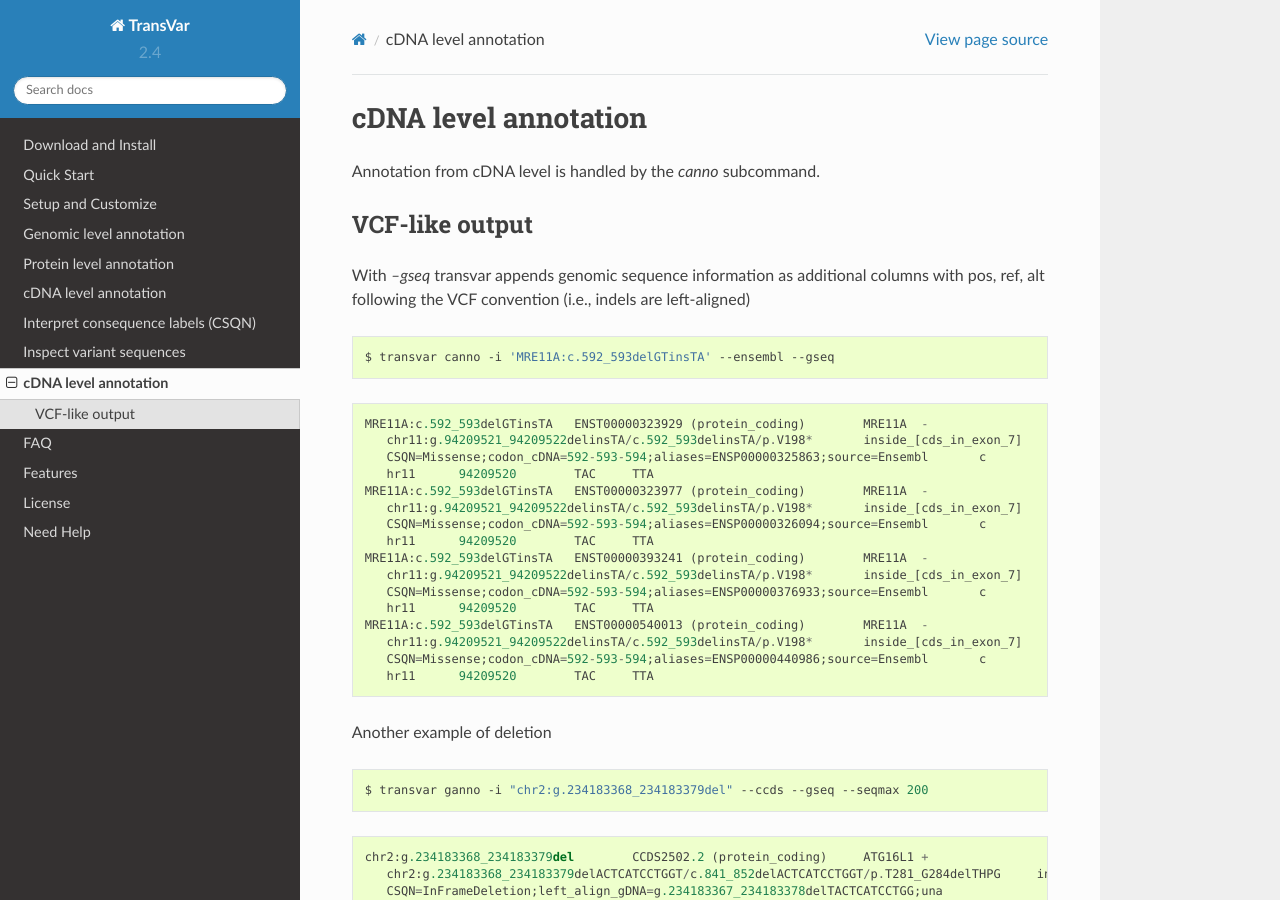
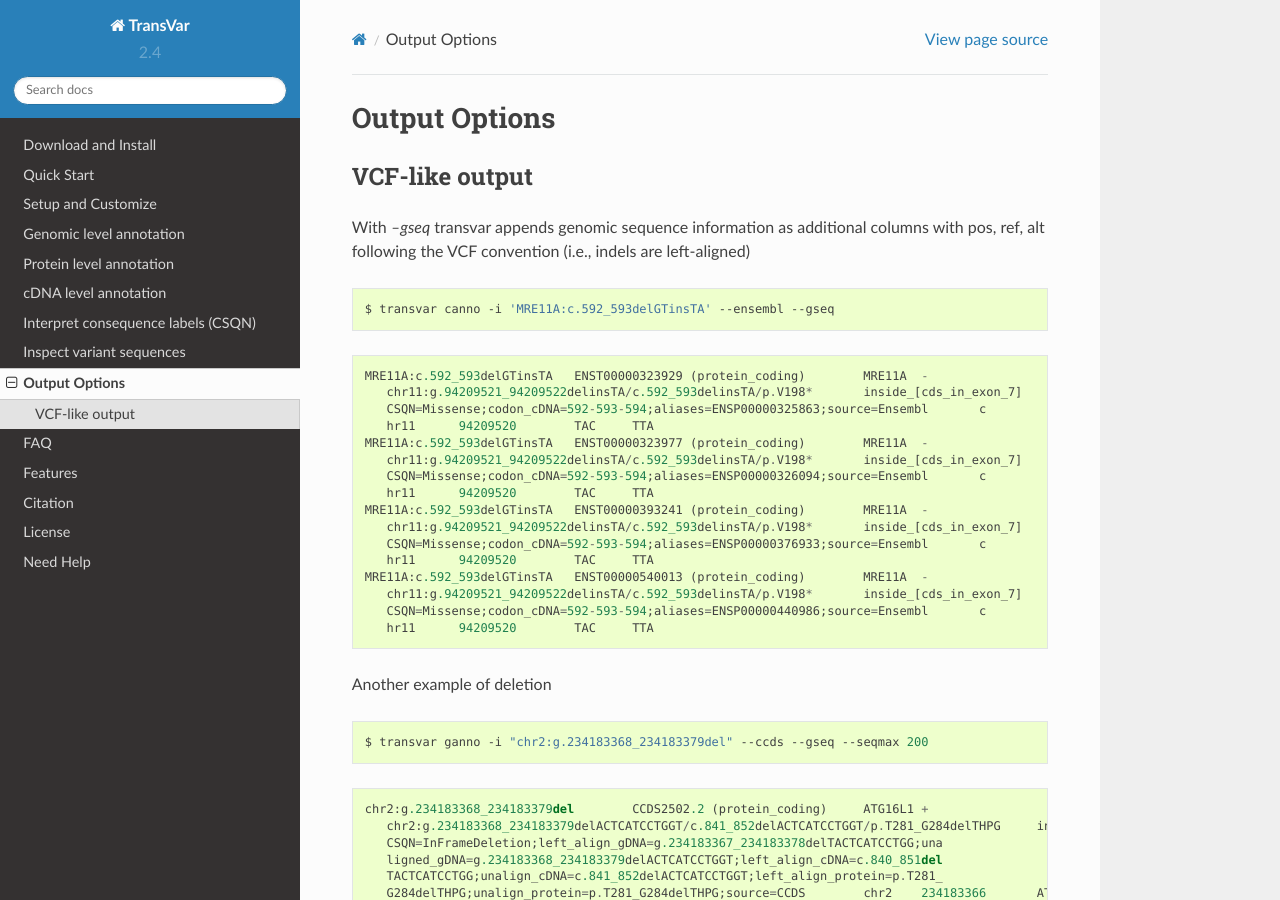
Before and after one commit to zwdzwd/transvar, a Sphinx documentation site: the page built from docs/source/output_options.rst, in a window 1280 px wide and 900 px high. Built offline with Sphinx 7.4.7 and the Read the Docs theme 2.0.0, drawn with Linux system fonts in a browser that asks for light colours.

Commit message:
minor, message omitted

```diff
--- /dev/null
+++ b/docs/source/citation.rst
@@ -0,0 +1,5 @@
+******************************
+Citation
+******************************
+
+`Zhou et al. Nature Methods 12, 1002-1003 (2015). <http://www.nature.com/nmeth/journal/v12/n11/full/nmeth.3622.html>`
--- a/docs/source/index.rst
+++ b/docs/source/index.rst
@@ -22,6 +22,7 @@ Contents:
    output_options
    faq
    features
+   citation
    license
    help
 
--- a/docs/source/output_options.rst
+++ b/docs/source/output_options.rst
@@ -1,8 +1,7 @@
 ******************************
-cDNA level annotation
+Output Options
 ******************************
 
-Annotation from cDNA level is handled by the `canno` subcommand.
 
 VCF-like output
 #################
```
